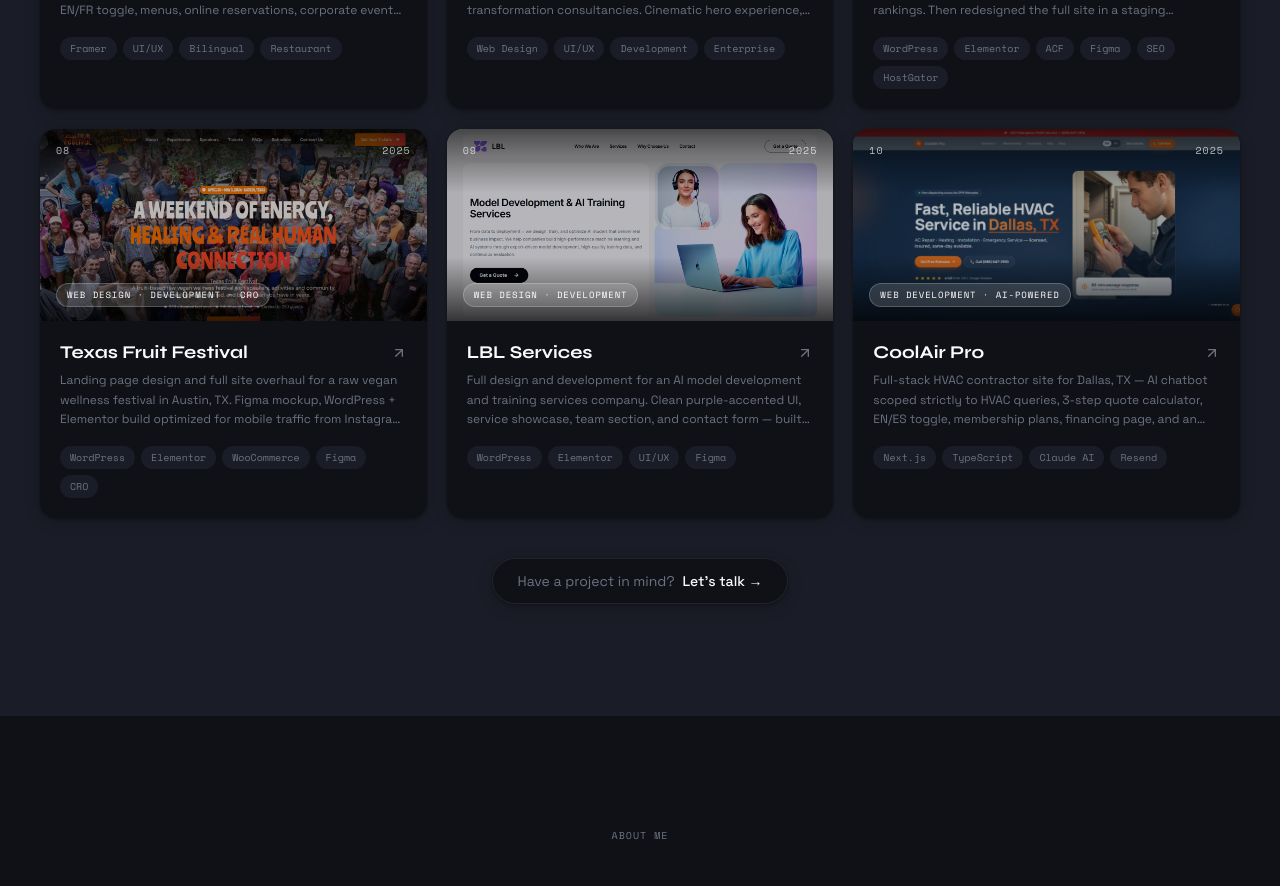
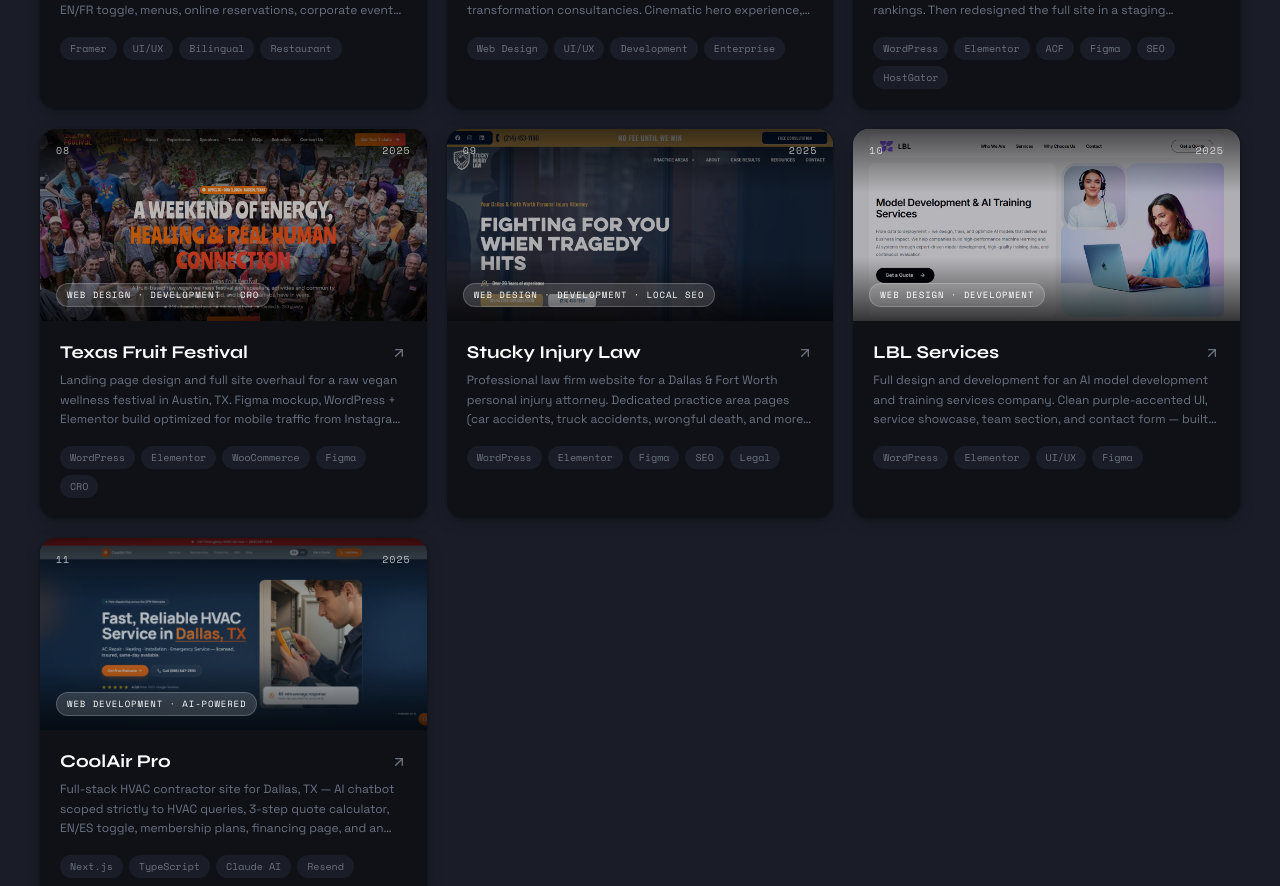
Before and after one commit to heisenvirg/vjg, a Next.js app: page / in a window 1280 px wide. Shown: the part 2806-3692 px from the top of the page. Built offline with nearby package versions, Linux system fonts and the light colour scheme.

Commit message:
feat: add Stucky Injury Law project

```diff
--- a/src/components/sections/Projects.tsx
+++ b/src/components/sections/Projects.tsx
@@ -123,7 +123,21 @@
   },
   {
     num: "09",
+    title: "Stucky Injury Law",
+    category: "Web Design · Development · Local SEO",
+    year: "2025",
+    desc: "Professional law firm website for a Dallas & Fort Worth personal injury attorney. Dedicated practice area pages (car accidents, truck accidents, wrongful death, and more), SEO-optimized content structure, case results, testimonials, and consultation lead forms — built to rank locally and convert visitors into clients.",
+    tags: ["WordPress", "Elementor", "Figma", "SEO", "Legal"],
+    color: "bg-[#0A0F1A]",
+    accent: "#B8912A",
+    image: "/stucky-law.png",
+    href: "https://stuckylaw.com",
+    filters: ["Web Design", "Web Dev"],
+  },
+  {
+    num: "10",
     title: "LBL Services",
+
 
     category: "Web Design · Development",
     year: "2025",
@@ -136,7 +150,7 @@
     filters: ["Web Design", "Web Dev"],
   },
   {
-    num: "10",
+    num: "11",
     title: "CoolAir Pro",
 
     category: "Web Development · AI-Powered",
```
Also changed, not shown: public/stucky-law.png (added).
